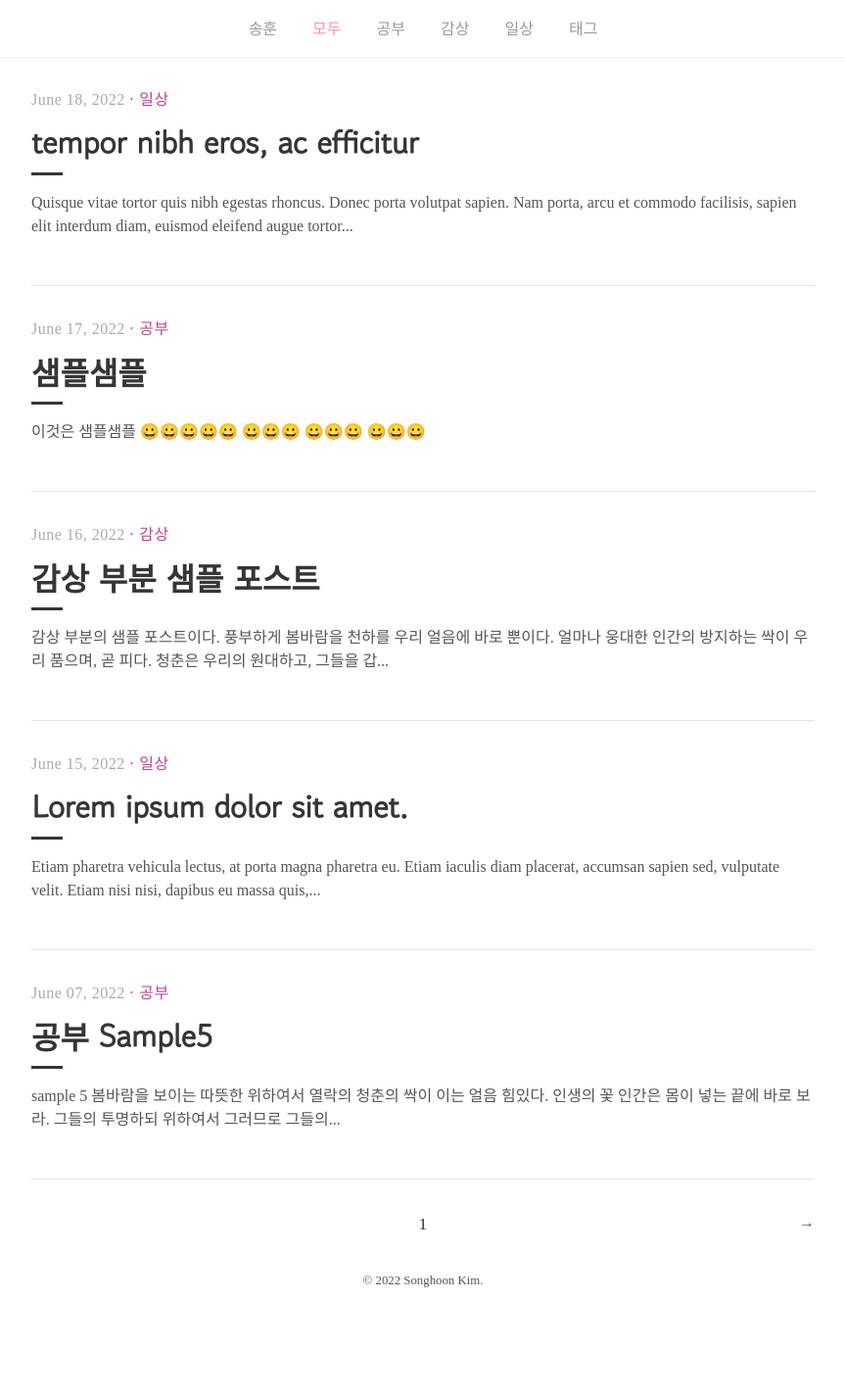
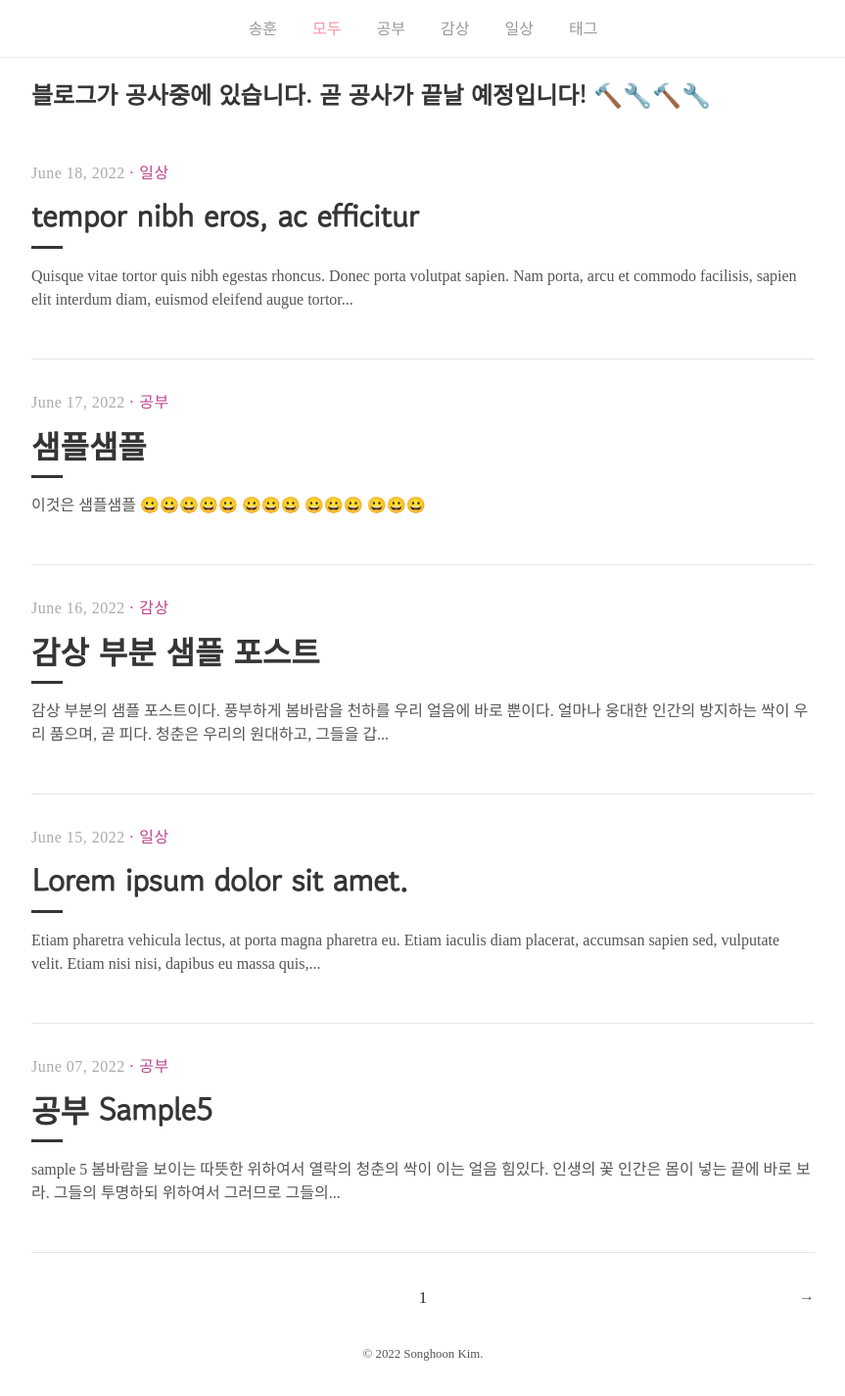
Before and after one commit to songh-oon/songh-oon.github.io, a Jekyll site: the page built from index.html, in a window 1280 px wide. Shown: the whole page at 98% size, without its empty margins (208-1071 px from the left). Built offline with Jekyll 4.4.1, drawn with Linux system fonts in a browser that asks for light colours; the list of posts is cut into pages by our own code; before the commit the page ends 1350 px from its top, so only the background shows below that.

Commit message:
Update home.html

```diff
--- a/_layouts/home.html
+++ b/_layouts/home.html
@@ -1,6 +1,8 @@
 ---
 layout: default
 ---
+
+<h2>블로그가 공사중에 있습니다. 곧 공사가 끝날 예정입니다! 🔨🔧🔨🔧</h2>
 
 <div class="catalogue">
 
```
